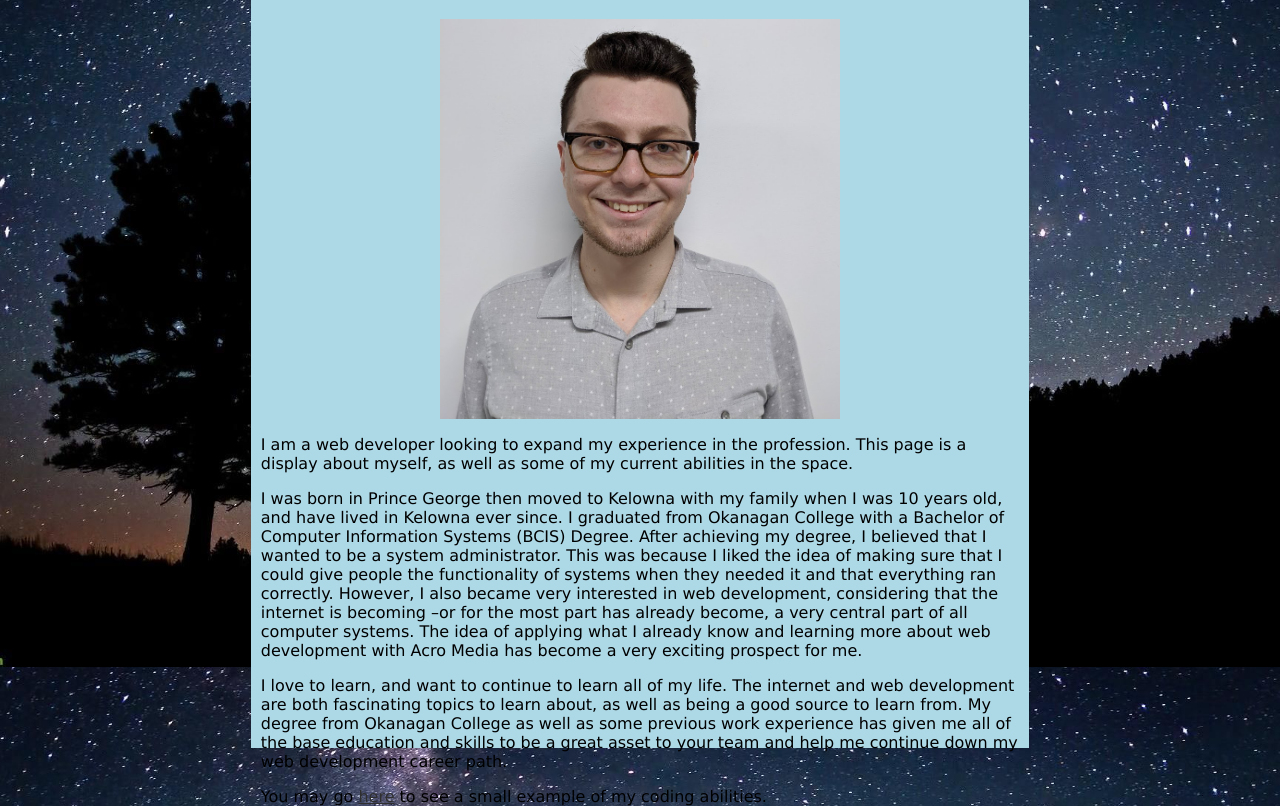
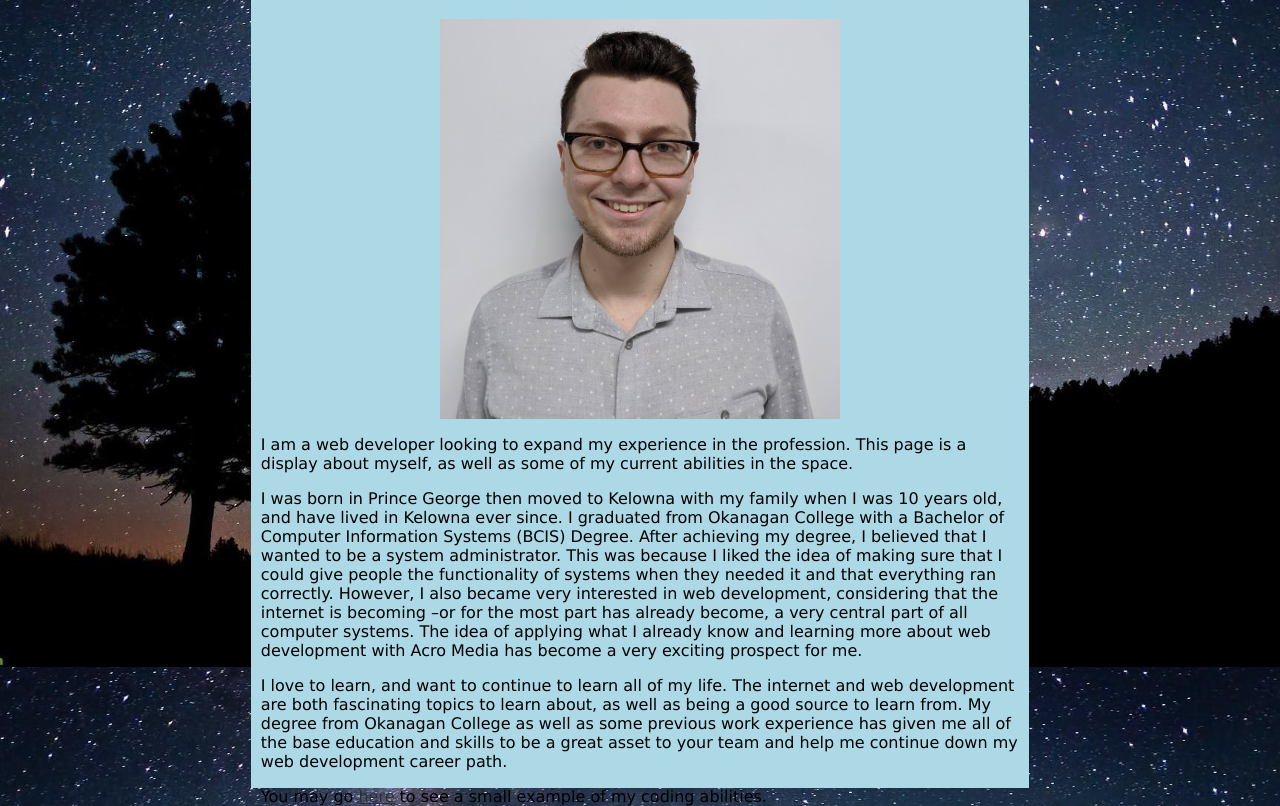
Before and after one commit to BenjaminPLeon/BenjaminPLeon.github.io, a plain HTML site: page index.html in a window 1280 px wide. Shown: the part 133-939 px from the top of the page. Drawn offline with nearby package versions, Linux system fonts and the light colour scheme.

Commit message:
fixed scroll bugs, and navigation bug

```diff
--- a/css/index.css
+++ b/css/index.css
@@ -10,7 +10,7 @@ body {
     background-color: lightblue;
     margin: auto;
     margin-top: 5px;
-    height: 100vh;
+    height: 840px;
     width: 60%;
     padding: 10px;
 }
```
Also changed, not shown: examples/snake/snake_example.html (+1 -1 lines).
